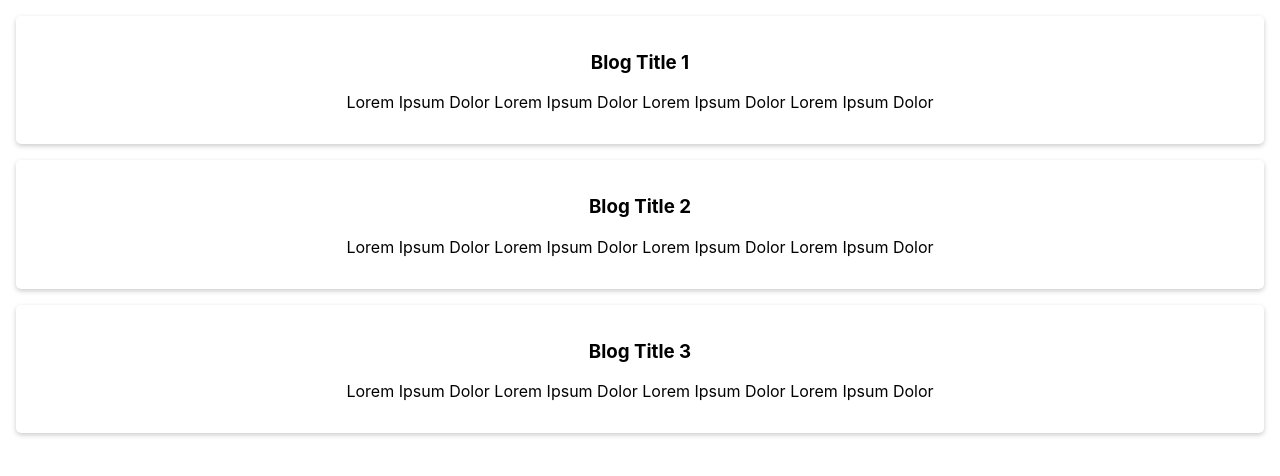
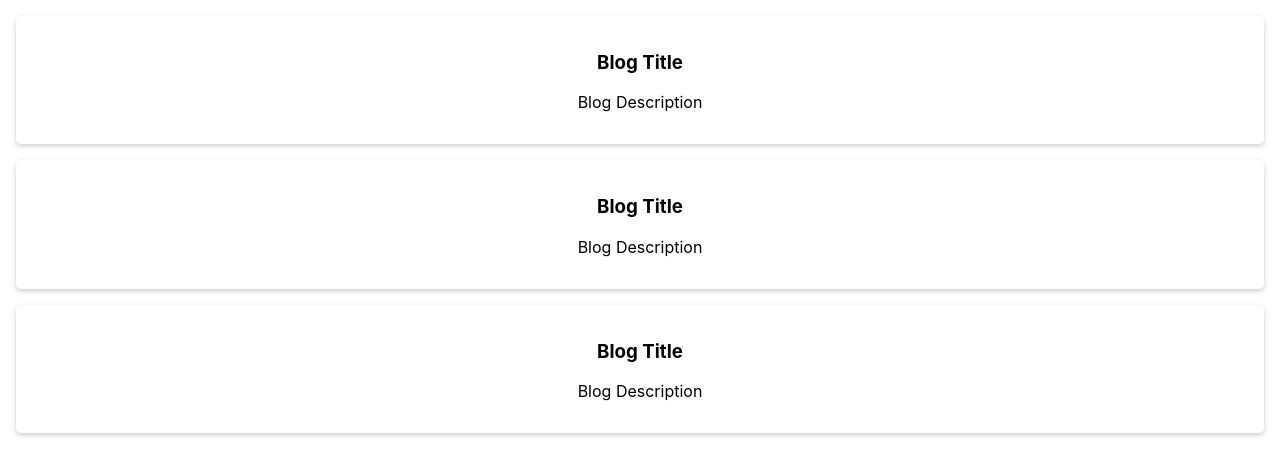
Before and after one commit to MamadTaheri/React-Jupiter-Team, a React (Create React App) app: page / in a window 1280 px wide. Shown: the top 476 px of the page. Built offline with nearby package versions, Linux system fonts and the light colour scheme.

Commit message:
create new element

```diff
--- a/src/App.js
+++ b/src/App.js
@@ -1,4 +1,7 @@
-import logo from './logo.svg';
+import React from 'react'
+
+import BlogCard from './BlogCard'
+
 import './App.css'
 
 function App() {
@@ -22,13 +25,13 @@ function App() {
   ]
 
   const blogCards = blogArray.map((item, pos) => {
-    console.log(item)
 
     return (
-      <div className="BlogCard" key={item.id}>
-         <h3>{item.title}</h3>
-         <p>{item.description}</p>
-      </div>
+      <BlogCard key={pos} />
+      // <div className="BlogCard" key={item.id}>
+      //    <h3>{item.title}</h3>
+      //    <p>{item.description}</p>
+      // </div>
     )
 
   })
--- /dev/null
+++ b/src/BlogCard.js
@@ -0,0 +1,12 @@
+import React from 'react'
+
+const BlogCard = () => {
+    return (
+        <div className="BlogCard">
+           <h3>Blog Title</h3>
+           <p>Blog Description</p>
+        </div>
+      )
+}
+
+export default BlogCard
```
